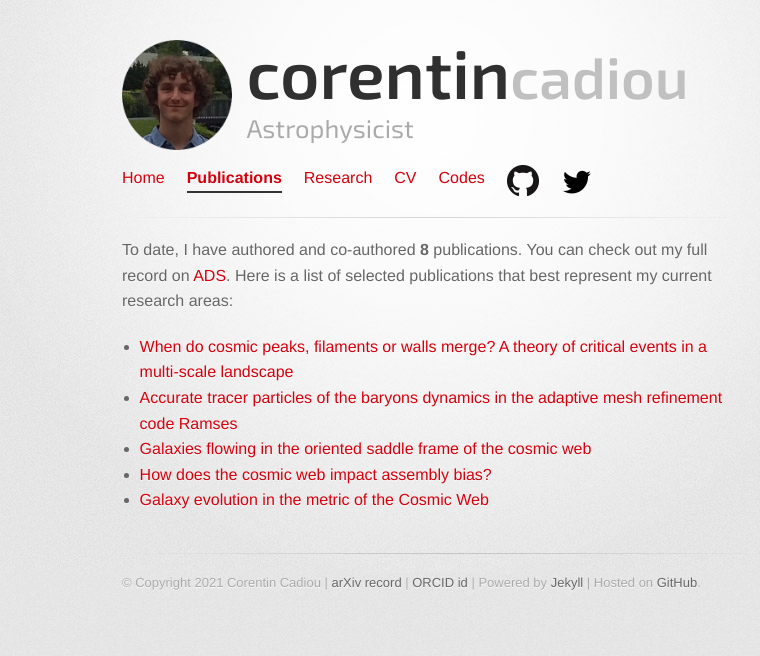
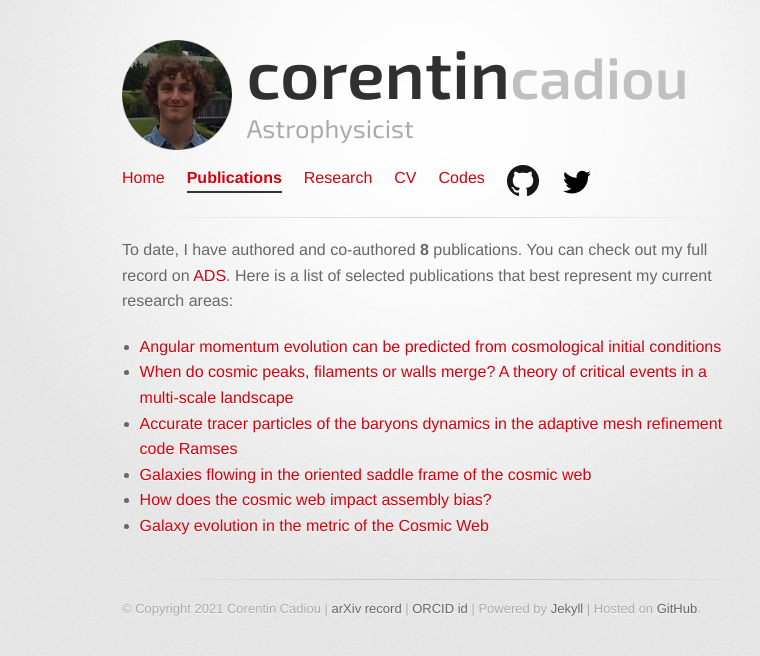
Before and after one commit to cphyc/cphyc.github.io, a Jekyll site: the page built from publications/index.html, in a window 1280 px wide. Shown: the top 656 px of the page, without its empty margins (208-968 px from the left). Built offline with Jekyll 4.4.1, drawn with Linux system fonts in a browser that asks for light colours.

Commit message:
Add latest paper

```diff
--- a/publications/index.html
+++ b/publications/index.html
@@ -10,6 +10,9 @@ description: My Publications
   Here is a list of selected publications that best represent my current research areas:
 </p>
 <ul>
+  <li>
+    <a href="https://arxiv.org/abs/2012.02201">Angular momentum evolution can be predicted from cosmological initial conditions</a>
+  </li>
   <li>
     <a href="https://arxiv.org/abs/2003.04413">When do cosmic peaks, filaments or walls merge? A theory of critical events in a multi-scale landscape</a>
   </li>
```
